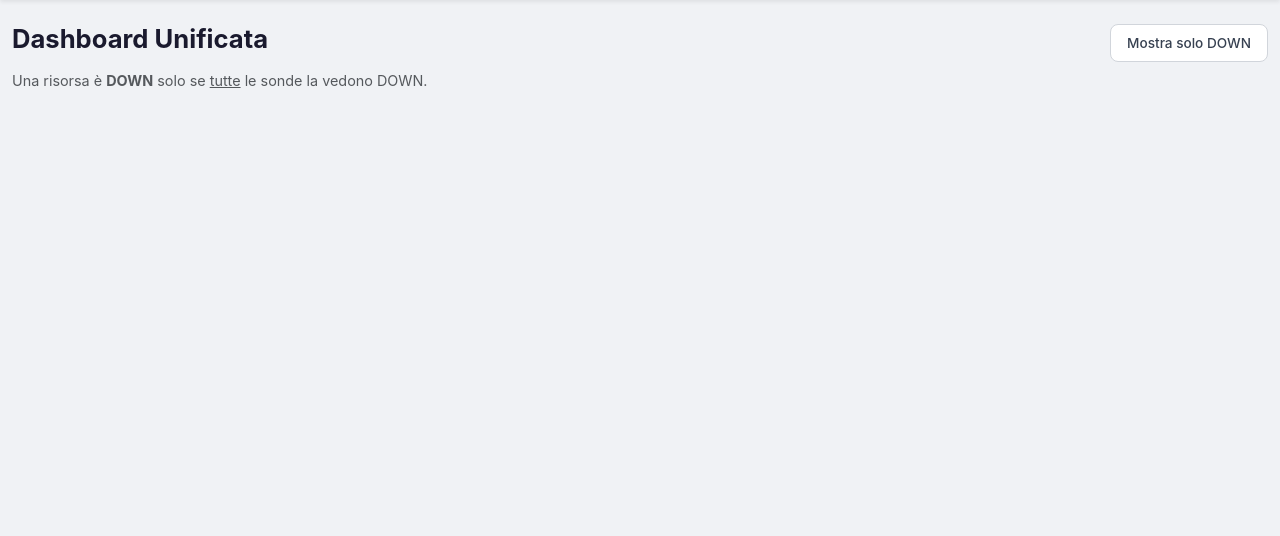
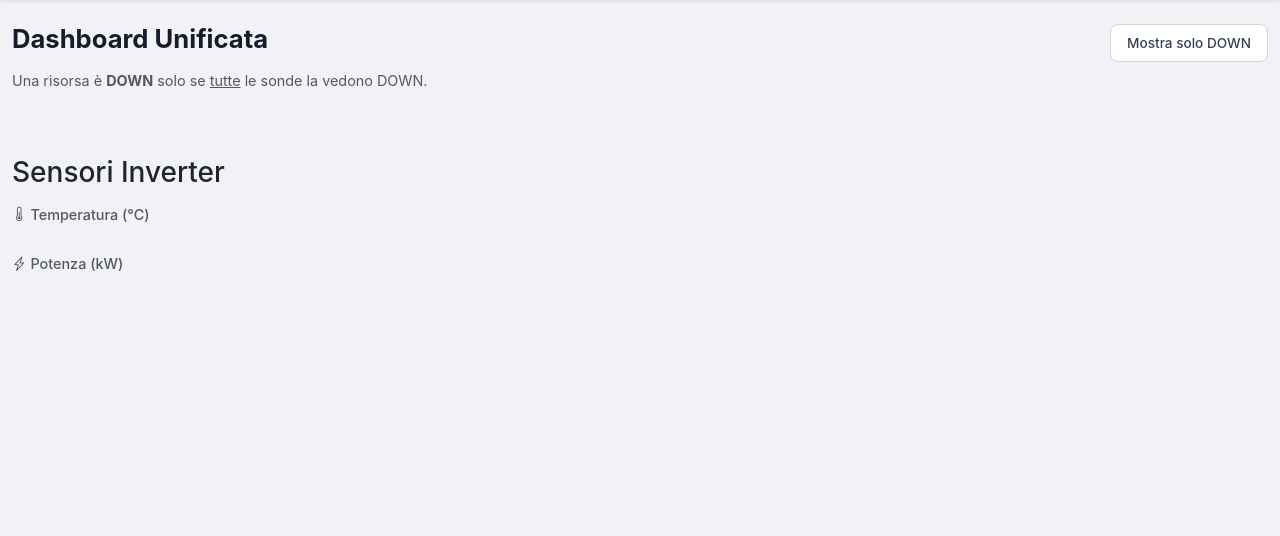
Before and after one commit to microsard81/kuma-dashboard, a Flask app: page / in a window 1280 px wide. Shown: the part 53-589 px from the top of the page. Run offline with Flask 3, Linux system fonts and the light colour scheme; a user stored in the database is signed in; data that the repository does not hold is empty.

Commit message:
feat: integrazione sensori inverter nella dashboard principale
- Aggiunto sensor_client.py per fetch dati da invadcstatus
- Aggiunta route GET /api/inverter-data (autenticata)
- Modificata route dashboard() per passare dati inverter al template
- Aggiunta sezione Sensori Inverter in dashboard.html con Chart.js
- Esteso dashboard.js con rendering card, sparkline e auto-refresh
- Aggiunto CSS responsive per card inverter (1/2/4 colonne)
- Aggiornato README con documentazione sezione inverter

```diff
--- a/app.py
+++ b/app.py
@@ -20,6 +20,7 @@ from datetime import datetime, timedelta
 
 from kuma_client import load_monitors
 from status_client import load_status, process_monitor
+from sensor_client import fetch_inverter_data
 from auth import verify_user, verify_totp, is_totp_enrolled, get_totp_secret, enroll_totp, must_change_password, change_password, validate_password_complexity, PasswordValidationError
 from severity import compute_global_state, validate_threshold
 from config import (
@@ -649,11 +650,13 @@ def biometric_login():
 @login_required
 def dashboard():
     rows, global_state = build_dashboard_data()
+    inverter_data = fetch_inverter_data()
 
     return render_template(
         "dashboard.html",
         items=rows,
         global_state=global_state,
+        inverter=inverter_data,
         current_year=datetime.now().year,
         vapid_public_key=PUSH_VAPID_PUBLIC_KEY if PUSH_ENABLED else "",
         randomize_version=random.randint(159827789,654987987),
@@ -670,6 +673,13 @@ def api_dashboard_data():
     return jsonify(
         {"items": rows, "global_state": global_state, "timestamp": datetime.now().isoformat()}
     )
+
+
+@app.route("/api/inverter-data")
+@login_required
+def api_inverter_data():
+    data = fetch_inverter_data()
+    return jsonify(data)
 
 
 @app.route("/api/watch-data")
--- a/config.py
+++ b/config.py
@@ -32,6 +32,7 @@ PUSH_VAPID_CLAIMS = {"sub": f"mailto:{PUSH_VAPID_EMAIL}"}
 
 # --- STATUS SERVER / WEBHOOK ---
 STATUS_URL   = "http://127.0.0.1:9000/status"
+INVERTER_STATUS_URL = os.environ.get("INVERTER_STATUS_URL", "http://127.0.0.1:9000/invadcstatus")
 
 HTTP_TIMEOUT = 10
 
--- a/static/css/dashboard.css
+++ b/static/css/dashboard.css
@@ -495,3 +495,99 @@ body.dark nav.navbar {
         display: none !important;
     }
 }
+
+/* ============================================================
+   INVERTER SENSOR CARDS
+   ============================================================ */
+.inverter-card-grid {
+    display: grid;
+    gap: 1rem;
+    grid-template-columns: 1fr;  /* mobile default: 1 col */
+}
+
+@media (min-width: 768px) {
+    .inverter-card-grid {
+        grid-template-columns: repeat(2, 1fr);  /* tablet: 2 col */
+    }
+}
+
+@media (min-width: 1200px) {
+    .inverter-card-grid {
+        grid-template-columns: repeat(4, 1fr);  /* desktop: 4 col */
+    }
+}
+
+.inverter-card {
+    border: 1px solid var(--border-color, #e2e8f0);
+    border-radius: 0.75rem;
+    padding: 1rem;
+    background: var(--card-bg, #fff);
+    box-shadow: 0 1px 3px rgba(0,0,0,0.06);
+    display: flex;
+    flex-direction: column;
+    gap: 0.5rem;
+    transition: transform 0.15s, box-shadow 0.15s;
+}
+
+.inverter-card:hover {
+    transform: translateY(-1px);
+    box-shadow: 0 3px 10px rgba(0,0,0,0.1);
+}
+
+.inverter-card-header {
+    display: flex;
+    align-items: center;
+    justify-content: space-between;
+}
+
+.inverter-card-name {
+    font-size: 0.85rem;
+    font-weight: 500;
+    color: var(--text-muted, #64748b);
+}
+
+.inverter-card-badge {
+    font-size: 0.9rem;
+    font-weight: 600;
+    padding: 0.25rem 0.6rem;
+    border-radius: 0.375rem;
+    background: #34d399;  /* green — normal */
+    color: #fff;
+}
+
+.inverter-card-badge.stale {
+    background: #fbbf24;  /* amber — stale */
+}
+
+.inverter-card-sparkline {
+    height: 40px;
+    width: 100%;
+}
+
+.inverter-card-sparkline canvas {
+    width: 100% !important;
+    height: 40px !important;
+}
+
+/* Dark theme inverter cards */
+body.dark .inverter-card {
+    background: #1e293b;
+    border-color: #334155;
+    box-shadow: 0 1px 3px rgba(0,0,0,0.3);
+}
+
+body.dark .inverter-card:hover {
+    box-shadow: 0 3px 10px rgba(0,0,0,0.4);
+}
+
+body.dark .inverter-card-name {
+    color: #94a3b8;
+}
+
+body.dark .inverter-card-badge {
+    background: #059669;
+}
+
+body.dark .inverter-card-badge.stale {
+    background: #d97706;
+}
--- a/static/js/dashboard.js
+++ b/static/js/dashboard.js
@@ -447,6 +447,159 @@ function renderMobileCards(items) {
 }
 
 /************************************************************
+ * INVERTER SENSOR SECTION
+ ************************************************************/
+const INVERTER_MAX_HISTORY = 60;
+const INVERTER_STALE_THRESHOLD_MS = 5 * 60 * 1000; // 5 minuti
+
+// Cache istanze Chart.js (chiave = sensor id)
+const sparklineCharts = {};
+
+function categoriseSensors(sensors) {
+    return {
+        temperature: sensors.filter(s => s.category === "temperature"),
+        power: sensors.filter(s => s.category === "power"),
+    };
+}
+
+function isSensorStale(sensorTimestamp, responseTimestamp) {
+    if (!sensorTimestamp || !responseTimestamp) return false;
+    const sensorTime = new Date(sensorTimestamp).getTime();
+    const responseTime = new Date(responseTimestamp).getTime();
+    return (responseTime - sensorTime) > INVERTER_STALE_THRESHOLD_MS;
+}
+
+function getSparklineData(history, sensorId) {
+    const entries = (history[sensorId] || []).slice(-INVERTER_MAX_HISTORY);
+    return entries.map(e => e.v);
+}
+
+function renderInverterCards(data) {
+    const { temperature, power } = categoriseSensors(data.sensors || []);
+    const history = data.history || {};
+    const responseTs = data.timestamp;
+
+    _renderCardGroup("inverter-temp-grid", temperature, history, responseTs, "bi-thermometer-half");
+    _renderCardGroup("inverter-power-grid", power, history, responseTs, "bi-lightning-charge");
+}
+
+function _renderCardGroup(containerId, sensors, history, responseTs, iconClass) {
+    const container = document.getElementById(containerId);
+    if (!container) return;
+    container.innerHTML = "";
+
+    sensors.forEach(sensor => {
+        const card = document.createElement("div");
+        card.classList.add("inverter-card");
+
+        // Header
+        const header = document.createElement("div");
+        header.classList.add("inverter-card-header");
+
+        const nameEl = document.createElement("span");
+        nameEl.classList.add("inverter-card-name");
+        nameEl.innerHTML = `<i class="bi ${iconClass} me-1"></i>${sensor.name}`;
+
+        const badge = document.createElement("span");
+        badge.classList.add("inverter-card-badge");
+        if (isSensorStale(sensor.timestamp, responseTs)) {
+            badge.classList.add("stale");
+        }
+        badge.textContent = sensor.value != null ? sensor.value + " " + (sensor.unit || "") : "—";
+
+        header.appendChild(nameEl);
+        header.appendChild(badge);
+        card.appendChild(header);
+
+        // Sparkline
+        const sparkDiv = document.createElement("div");
+        sparkDiv.classList.add("inverter-card-sparkline");
+        const canvas = document.createElement("canvas");
+        const canvasId = "spark-" + sensor.id;
+        canvas.id = canvasId;
+        sparkDiv.appendChild(canvas);
+        card.appendChild(sparkDiv);
+
+        container.appendChild(card);
+
+        // Render sparkline chart
+        const values = getSparklineData(history, sensor.id);
+        if (values.length > 0) {
+            createOrUpdateSparkline(canvasId, values);
+        }
+    });
+}
+
+function createOrUpdateSparkline(canvasId, values) {
+    const canvas = document.getElementById(canvasId);
+    if (!canvas) return;
+
+    // Se esiste già un chart, aggiorna i dati
+    if (sparklineCharts[canvasId]) {
+        sparklineCharts[canvasId].data.labels = values.map((_, i) => i);
+        sparklineCharts[canvasId].data.datasets[0].data = values;
+        sparklineCharts[canvasId].update("none");
+        return;
+    }
+
+    // Crea nuovo chart
+    try {
+        sparklineCharts[canvasId] = new Chart(canvas, {
+            type: "line",
+            data: {
+                labels: values.map((_, i) => i),
+                datasets: [{
+                    data: values,
+                    borderColor: "#5eead4",
+                    borderWidth: 1.5,
+                    fill: false,
+                    pointRadius: 0,
+                    tension: 0.3,
+                }],
+            },
+            options: {
+                responsive: true,
+                maintainAspectRatio: false,
+                plugins: {
+                    legend: { display: false },
+                    tooltip: {
+                        enabled: true,
+                        mode: "index",
+                        intersect: false,
+                    },
+                },
+                scales: {
+                    x: { display: false },
+                    y: { display: false },
+                },
+                animation: false,
+            },
+        });
+    } catch (e) {
+        console.error("Errore creazione sparkline:", e);
+    }
+}
+
+function updateInverterTimestamp(ts) {
+    const el = document.getElementById("inverter-timestamp");
+    if (!el) return;
+    el.textContent = ts ? "Ultimo aggiornamento: " + ts : "";
+}
+
+function showInverterError(msg) {
+    const el = document.getElementById("inverter-error");
+    if (!el) return;
+    el.innerHTML = '<i class="bi bi-exclamation-triangle me-2"></i>' + msg;
+    el.classList.remove("d-none");
+}
+
+function clearInverterError() {
+    const el = document.getElementById("inverter-error");
+    if (!el) return;
+    el.classList.add("d-none");
+}
+
+/************************************************************
  * AUTO REFRESH
  ************************************************************/
 async function refreshDashboard() {
@@ -465,6 +618,26 @@ async function refreshDashboard() {
 
     } catch (e) {
         console.error("Errore auto-refresh:", e);
+    }
+
+    // Inverter data refresh (indipendente — errore non blocca dashboard)
+    try {
+        const res = await fetch("/api/inverter-data", { cache: "no-store" });
+        if (!res.ok) {
+            showInverterError("Errore nel caricamento dati sensori");
+            return;
+        }
+        const data = await res.json();
+        if (data.error) {
+            showInverterError(data.error);
+        } else {
+            clearInverterError();
+            renderInverterCards(data);
+            updateInverterTimestamp(data.timestamp);
+        }
+    } catch (e) {
+        console.error("Errore auto-refresh inverter:", e);
+        showInverterError("Errore di rete");
     }
 }
 
@@ -687,4 +860,10 @@ document.addEventListener("DOMContentLoaded", () => {
 
     refreshDashboard();
     setInterval(refreshDashboard, 10000);
+
+    // Inverter initial render
+    if (typeof INVERTER_INITIAL_DATA !== "undefined" && INVERTER_INITIAL_DATA && !INVERTER_INITIAL_DATA.error) {
+        renderInverterCards(INVERTER_INITIAL_DATA);
+        updateInverterTimestamp(INVERTER_INITIAL_DATA.timestamp);
+    }
 });
--- a/templates/dashboard.html
+++ b/templates/dashboard.html
@@ -216,6 +216,33 @@
                 <!-- POPOLATO DA JS -->
             </div>
 
+            <!-- INVERTER SENSOR SECTION -->
+            <div id="inverter-section" class="mt-5">
+                <h3 class="mb-3">Sensori Inverter</h3>
+
+                {% if inverter.error %}
+                <div class="alert alert-warning" id="inverter-error">
+                    <i class="bi bi-exclamation-triangle me-2"></i>{{ inverter.error }}
+                </div>
+                {% else %}
+                <div class="alert alert-warning d-none" id="inverter-error"></div>
+                {% endif %}
+
+                <h5 class="text-muted mb-2"><i class="bi bi-thermometer-half me-1"></i>Temperatura (°C)</h5>
+                <div id="inverter-temp-grid" class="inverter-card-grid mb-4">
+                    <!-- Populated by JS -->
+                </div>
+
+                <h5 class="text-muted mb-2"><i class="bi bi-lightning-charge me-1"></i>Potenza (kW)</h5>
+                <div id="inverter-power-grid" class="inverter-card-grid mb-3">
+                    <!-- Populated by JS -->
+                </div>
+
+                <small class="text-muted" id="inverter-timestamp">
+                    {% if inverter.timestamp %}Ultimo aggiornamento: {{ inverter.timestamp }}{% endif %}
+                </small>
+            </div>
+
         </div>
     </div>
 
@@ -227,9 +254,13 @@
     <!-- Bootstrap JS -->
     <script src="https://cdn.jsdelivr.net/npm/bootstrap@5.3.3/dist/js/bootstrap.bundle.min.js"></script>
 
+    <!-- Chart.js per sparkline inverter -->
+    <script src="https://cdn.jsdelivr.net/npm/chart.js@4/dist/chart.umd.min.js"></script>
+
     <!-- PUSH / SERVICE WORKER -->
     <script>
         const VAPID_PUBLIC_KEY = "{{ vapid_public_key }}";
+        const INVERTER_INITIAL_DATA = {{ inverter | tojson }};
     </script>
     <script src="/static/js/dashboard.js?v={{ randomize_version }}"></script>
 </body>
```
Also changed, not shown: sensor_client.py (added, +70 -0 lines), README.md, 1 other file.
